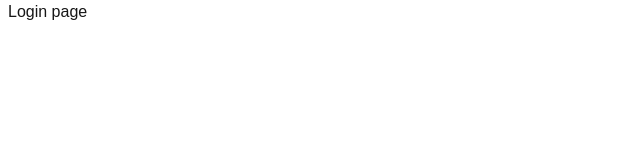
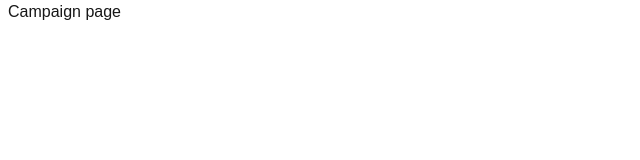
Before and after one commit to kirtan-thakkar/Breach-2026, a Next.js app in the folder frontend/: page /login/campaign in a window 1280 px wide. Shown: the top 160 px of the page, without its empty margins (0-640 px from the left). Built offline with nearby package versions, Linux system fonts and the light colour scheme.

Commit message:
Add necessary folders

```diff
--- a/frontend/app/login/analytics/page.jsx
+++ b/frontend/app/login/analytics/page.jsx
@@ -0,0 +1,13 @@
+import Container from "@/components/Container";
+
+const AnalyticsPage = () => {
+  return (
+    <section>
+      <div>
+        <Container>Analytics page</Container>
+      </div>
+    </section>
+  );
+};
+
+export default AnalyticsPage;
--- a/frontend/app/login/campaign/page.jsx
+++ b/frontend/app/login/campaign/page.jsx
@@ -1,13 +1,13 @@
 import Container from "@/components/Container";
 
-const LoginPage = () => {
+const CampaignPage = () => {
   return (
     <section>
       <div>
-        <Container>Login page</Container>
+        <Container>Campaign page</Container>
       </div>
     </section>
   );
 };
 
-export default LoginPage;
+export default CampaignPage;
```
